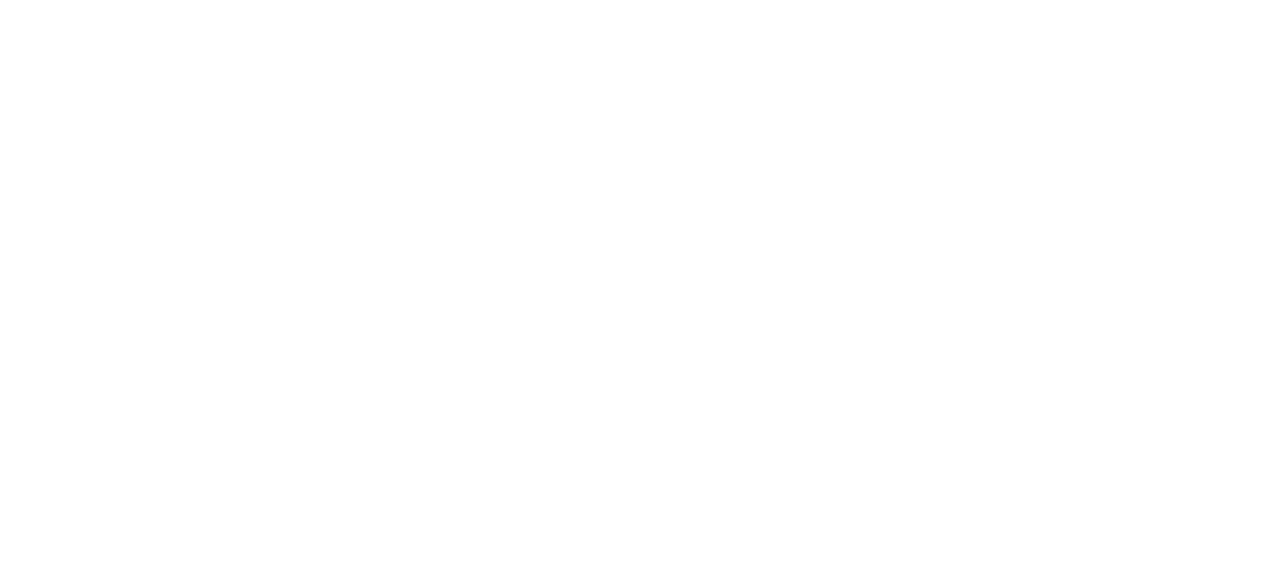
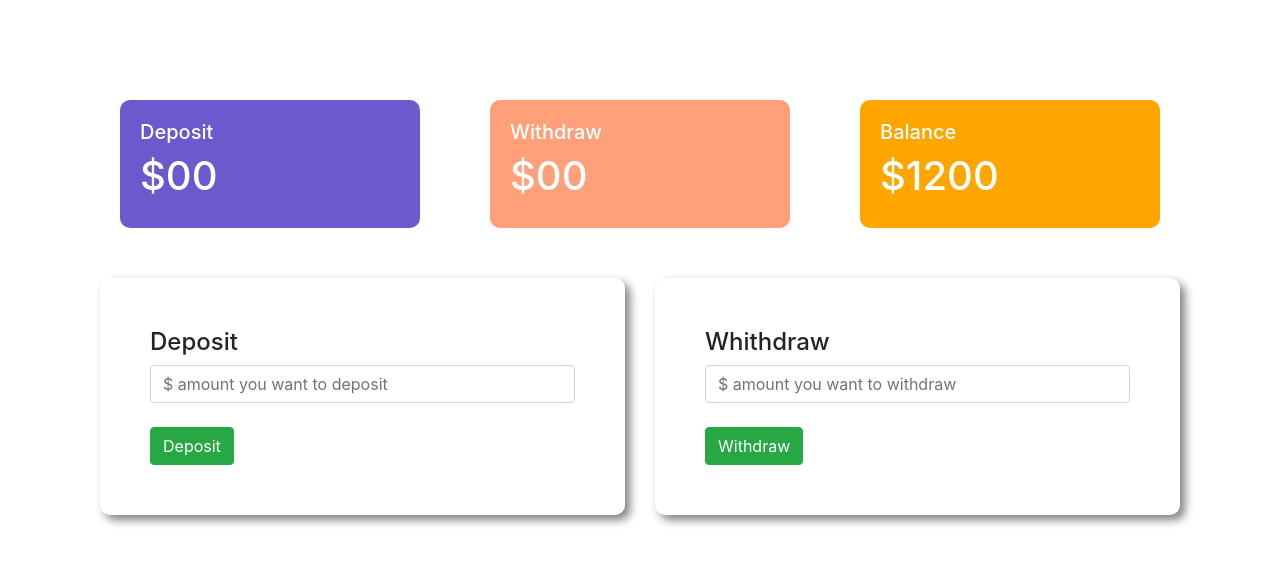
Before and after one commit to masum-webdev/pioneer-bank-m20, a plain HTML site: page index.html in a window 1280 px wide. Both pictures are taken after a click on the button "Enter". Drawn offline with nearby package versions, Linux system fonts and the light colour scheme.

Commit message:
deposit and withdraw after deposit status update task complete

```diff
--- a/index.html
+++ b/index.html
@@ -1,31 +1,105 @@
 <!DOCTYPE html>
 <html lang="en">
+
 <head>
   <meta charset="UTF-8">
   <meta name="viewport" content="width=device-width, initial-scale=1.0">
   <title>Pioneer Bank</title>
-  <link rel="stylesheet" href="https://stackpath.bootstrapcdn.com/bootstrap/4.5.2/css/bootstrap.min.css" integrity="sha384-JcKb8q3iqJ61gNV9KGb8thSsNjpSL0n8PARn9HuZOnIxN0hoP+VmmDGMN5t9UJ0Z" crossorigin="anonymous">
+  <link rel="stylesheet" href="https://stackpath.bootstrapcdn.com/bootstrap/4.5.2/css/bootstrap.min.css"
+    integrity="sha384-JcKb8q3iqJ61gNV9KGb8thSsNjpSL0n8PARn9HuZOnIxN0hoP+VmmDGMN5t9UJ0Z" crossorigin="anonymous">
   <link rel="stylesheet" href="style.css">
 </head>
+
 <body>
   <div id="login-area">
     <h1 class="text-center">Welcome To Pioneer Bank</h1>
-    <div id="submit-area">
+    <div class="submit-area">
       <h4>Login</h4>
-      <input class="form-control"type="text" name="" id="" placeholder="Email">
+      <input class="form-control" type="text" name="" id="" placeholder="Email">
       <br>
       <input class="form-control" type="password" name="" id="" placeholder="Password">
       <br>
-      <button  id="login" class="btn btn-success">Enter</button>
+      <button id="login" class="btn btn-success">Enter</button>
+    </div>
+  </div>
+
+  <div id="transaction-area">
+    <div class="row">
+      <div class="col-md-4 ">
+        <div class="deposit status">
+          <h5>Deposit</h5>
+          <h1>$<span id="currentDepositAmount">00</span></h1>
+        </div>
+      </div>
+      <div class="col-md-4 ">
+        <div class="withdraw status">
+          <h5>Withdraw</h5>
+          <h1>$<span id="currentWithdrawAmount">00</span></h1>
+        </div>
+      </div>
+      <div class="col-md-4 ">
+        <div class="balance status">
+          <h5>Balance</h5>
+          <h1>$<span id="currentBalanceAmount">1200</span></h1>
+        </div>
+      </div>
+    </div>
+
+    <div class="row">
+      <div class="col-md-6">
+        <div class="submit-area">
+          <h4>Deposit</h4>
+        <input id="depositAmount" type="text" class="form-control" placeholder="$ amount you want to deposit">
+        <br>
+        <button id="addDeposit" class="btn btn-success">Deposit</button id="deposit">
+        </div>
+      </div>
+      <div class="col-md-6">
+        <div class="submit-area">
+          <h4>Whithdraw</h4>
+          <input type="text" class="form-control" placeholder="$ amount you want to withdraw">
+          <br>
+        <button id="withdraw-btn" class="btn btn-success">Withdraw</button>
+        </div>
+      </div>
     </div>
   </div>
 
   <script>
-    document.getElementById('login').addEventListener('click',function(event){
+    //login button event handler
+    document.getElementById('login').addEventListener('click', function (event) {
       //--use for display none
       // event.target.parentNode.parentNode.parentNode.removeChild(event.target.parentNode);
-      document.getElementById('login-area').style.display='none';
+      document.getElementById('login-area').style.display = 'none';
+      document.getElementById('transaction-area').style.display = 'block';
     })
+
+    //deposit-withdraw span text updater function
+    function updateSpanText(id,amountNumber){
+      const current=document.getElementById(id).innerText;
+      const currentNumber=parseFloat(current);
+      const totalDepositNumber=amountNumber+currentNumber;
+      document.getElementById(id).innerHTML=totalDepositNumber;
+    }
+
+    //deposit button event handler
+    document.getElementById('addDeposit').addEventListener('click',function(){
+      const depositAmount=document.getElementById('depositAmount').value;
+      const depositNumber=parseFloat(depositAmount);
+
+      //update deposit status
+      updateSpanText("currentDepositAmount",depositNumber);
+      document.getElementById('depositAmount').value='';
+
+      //update withdraw status after deposit
+      updateSpanText("currentBalanceAmount",depositNumber);
+    })
+
+
+
+    //withdraw button event handler
+
   </script>
 </body>
+
 </html>
--- a/style.css
+++ b/style.css
@@ -1,9 +1,31 @@
 body{
   padding: 100px;
 }
-#submit-area{
+.submit-area{
   margin-top: 50px;
   box-shadow: 5px 5px 10px gray;
   border-radius: 10px;
   padding: 50px;
 }
+#transaction-area{
+  display: none;
+}
+
+.deposit{
+  background-color: slateblue;
+}
+
+.withdraw{
+  background-color: lightsalmon;
+}
+
+.balance{
+  background-color: orange;
+}
+
+.status{
+  margin: 0 20px;
+  padding: 20px;
+  color:white;
+  border-radius: 10px;
+}
```
